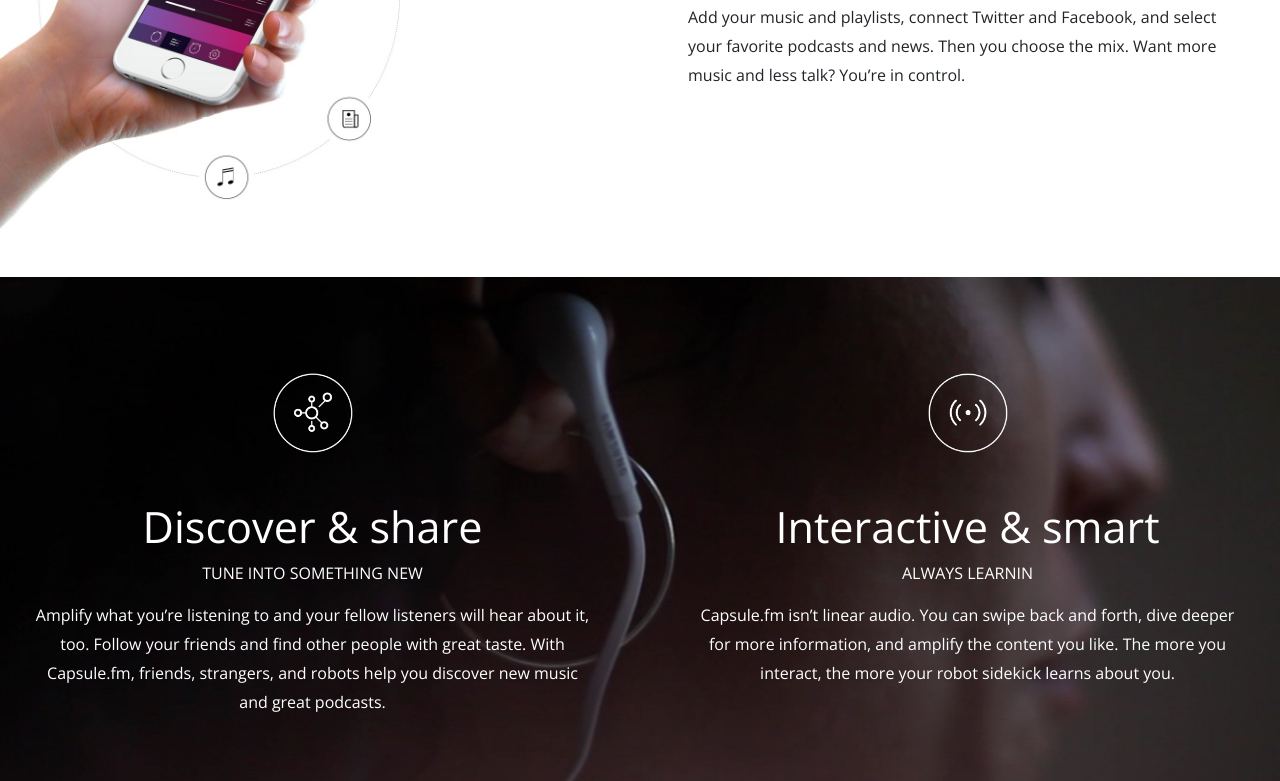
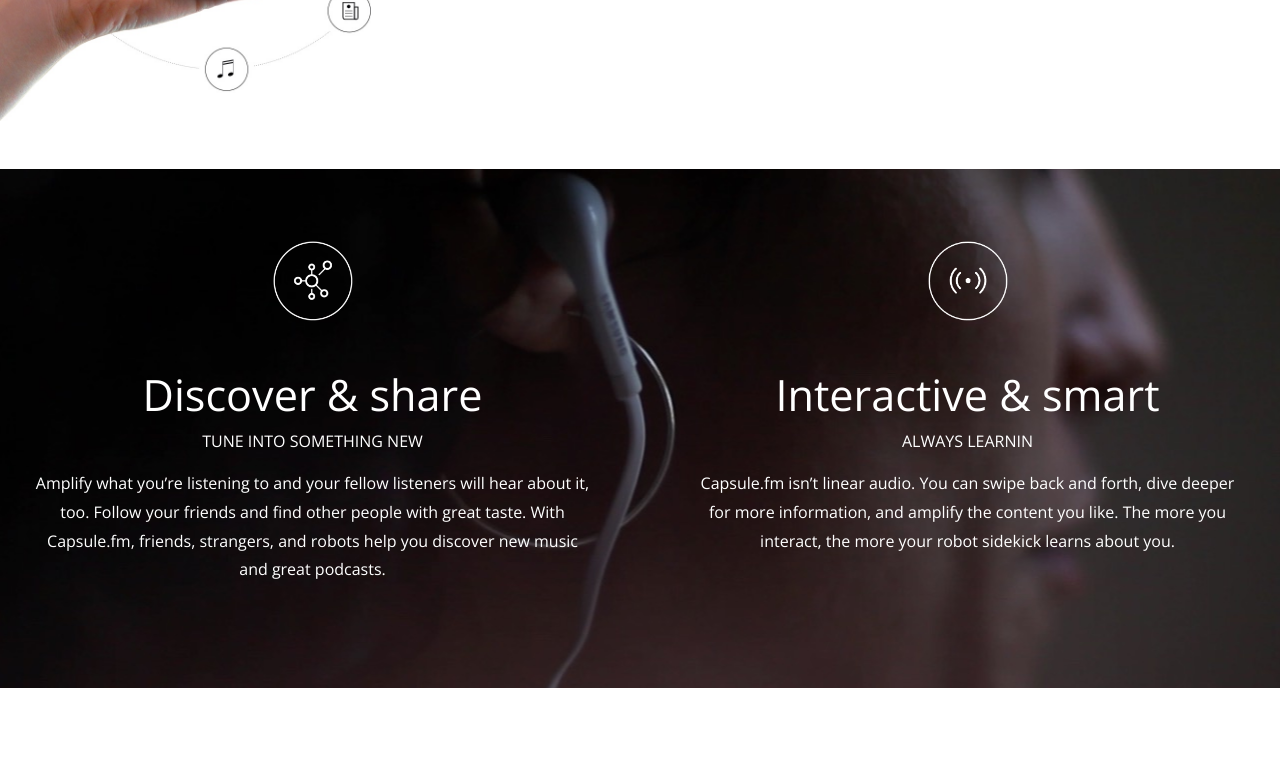
Before and after one commit to youxiberlin/capsule-landing, a plain HTML site: page index.html in a window 1280 px wide. Shown: the part 2469-3250 px from the top of the page. Drawn offline with nearby package versions, Linux system fonts and the light colour scheme.

Commit message:
modified

```diff
--- a/css/style.css
+++ b/css/style.css
@@ -32,7 +32,7 @@ header > div {
 }
 
 .second {
-  height: 70vh;
+  /* height: 70vh; */
   background-image: url(../images/bg_capsule_amplify.jpg);
   background-repeat: no-repeat;
   background-position: center;
--- a/index.html
+++ b/index.html
@@ -38,7 +38,7 @@
       </div>
     </div>
   </section>
-  <section class="second">
+  <section class="second pb-5">
     <div class="second-content container text-center w-50">
       <h2>Meet your radio-bots</h2>
       <p>SPEAKING YOUR LANGUAGE</p>
@@ -60,9 +60,9 @@
       </h5>
     </div>
   </section>
-  <section class="fourth font-light row pt-5 pb-5">
+  <section class="fourth font-light row pt-2 pb-5">
     <div class="fourth-content col-xs-12 col-md-6 pt-5 pb-5 pr-5 pl-5 text-center">
-      <div class="pb-5">
+      <div class="pb-5 pt-3">
         <img src="./images/icon_network-150x150.png" alt="" width="80px">
       </div>
       <h2>Discover & share</h2>
@@ -73,7 +73,7 @@
       </h5>
     </div>
     <div class="fourth-content col-xs-12 col-md-6 pt-5 pb-5 pr-5 pl-5 text-center">
-      <div class="pb-5">
+      <div class="pb-5 pt-3">
         <img src="./images/icon_amplify.png" alt="" width="80px">
       </div>
       <h2>Interactive & smart</h2>
```
